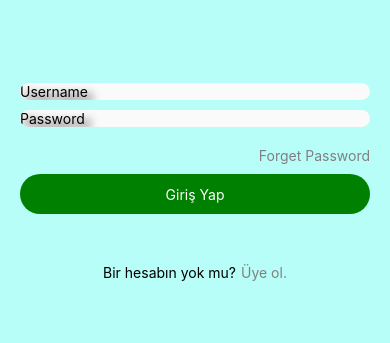
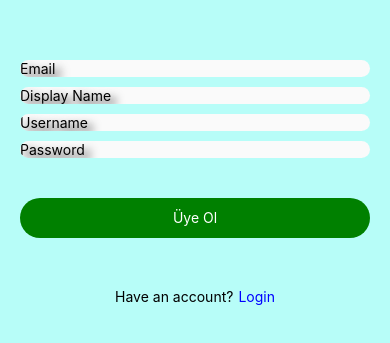
Before and after one commit to mucahit-sahin/getirtApp, a React Native app: screen / in a window 390 px wide. Shown: the part 245-588 px from the top of the page. Built offline with nearby package versions, Linux system fonts and the light colour scheme.

Commit message:
Sign up ekranının tasarımı yapıldı

```diff
--- a/src/App.js
+++ b/src/App.js
@@ -1,12 +1,14 @@
 import React from 'react';
 import {SafeAreaView, StyleSheet, View, Text, StatusBar} from 'react-native';
 import Login from './Screens/Login';
+import Signup from './Screens/Signup';
 
 const App = () => {
   return (
     <>
       <StatusBar barStyle="dark-content" />
-      <Login />
+      {/* <Login /> */}
+      <Signup />
     </>
   );
 };
--- /dev/null
+++ b/src/Screens/Signup.js
@@ -0,0 +1,79 @@
+import React from 'react';
+import {
+  Dimensions,
+  StyleSheet,
+  Text,
+  TextInput,
+  View,
+  TouchableOpacity,
+} from 'react-native';
+
+const width = Dimensions.get('window').width;
+
+const Signup = ({navigation}) => {
+  return (
+    <View style={styles.container}>
+      <View></View>
+      <View>
+        <TextInput style={styles.text} placeholder="Email" />
+        <TextInput style={styles.text} placeholder="Display Name" />
+        <TextInput style={styles.text} placeholder="Username" />
+        <TextInput
+          style={styles.text}
+          placeholder="Password"
+          secureTextEntry={true}
+        />
+        <TouchableOpacity>
+          <View style={styles.signup}>
+            <Text style={styles.signupText}>Üye Ol</Text>
+          </View>
+        </TouchableOpacity>
+      </View>
+      <View style={styles.login}>
+        <Text>Have an account?</Text>
+        <TouchableOpacity>
+          <Text style={styles.loginText}>Login</Text>
+        </TouchableOpacity>
+      </View>
+    </View>
+  );
+};
+
+export default Signup;
+
+const styles = StyleSheet.create({
+  container: {
+    flex: 1,
+    flexDirection: 'column',
+    justifyContent: 'center',
+    alignItems: 'center',
+    backgroundColor: '#b7fdf8',
+  },
+  text: {
+    width: width - 40,
+    marginTop: 10,
+    backgroundColor: '#fafafa',
+    textShadowColor: 'black',
+    textShadowOffset: {width: 5, height: 5},
+    textShadowRadius: 10,
+    borderRadius: 10,
+  },
+  signup: {
+    width: width - 40,
+    marginTop: 40,
+    backgroundColor: 'green',
+    height: 40,
+    borderRadius: 20,
+    alignItems: 'center',
+    justifyContent: 'center',
+  },
+  signupText: {color: 'white'},
+  login: {
+    marginTop: 50,
+    flexDirection: 'row',
+  },
+  loginText: {
+    color: 'blue',
+    marginLeft: 5,
+  },
+});
```
